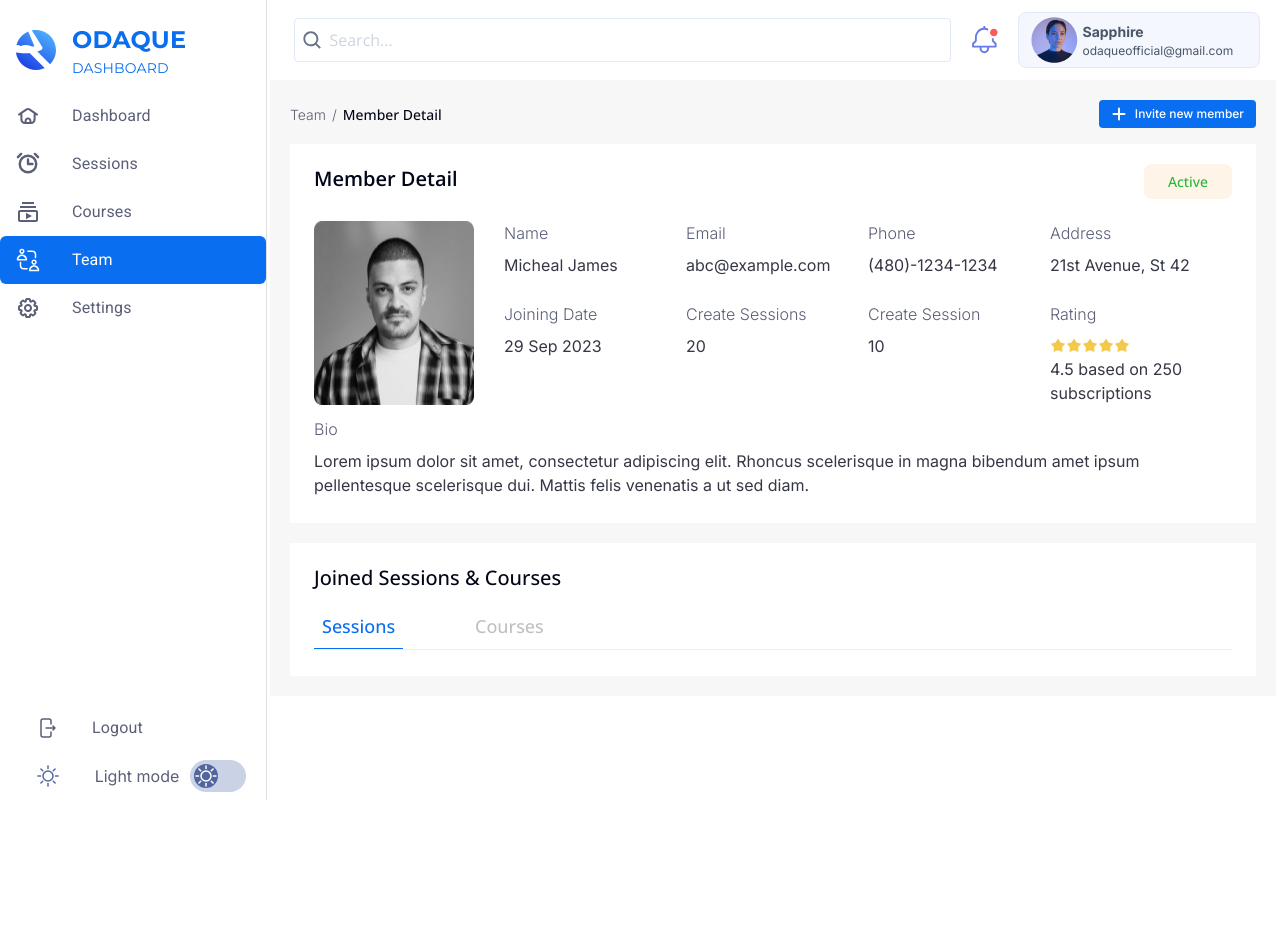
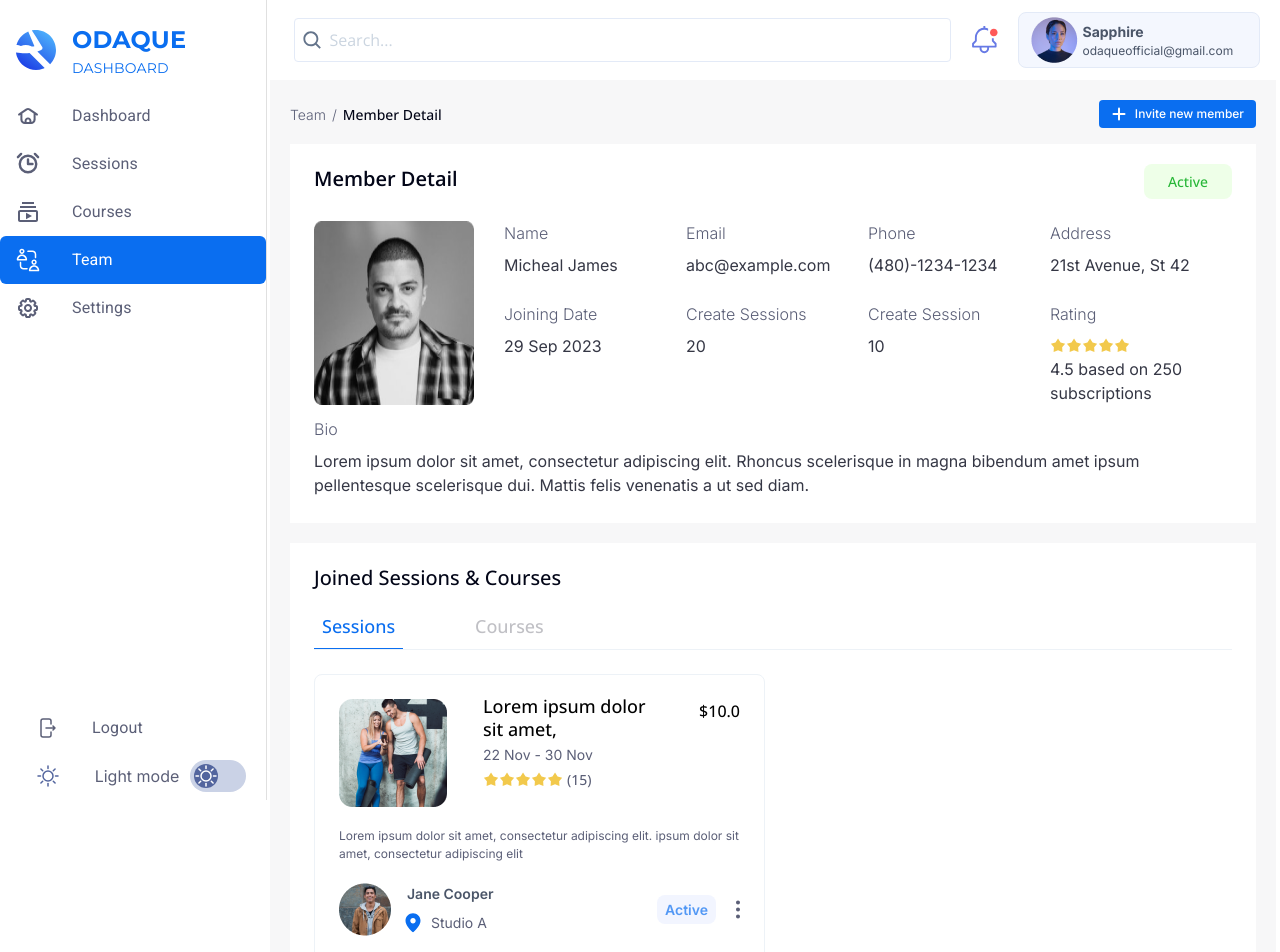
Before and after one commit to AkhtarZaman7/odaque-web-dashboard, a Next.js app: page /dashboard/team/member-detail in a window 1280 px wide. Shown: the top 952 px of the page. Before the commit the page ends 800 px from the top, so only its background shows below. Built offline with nearby package versions, Linux system fonts and the light colour scheme.

Commit message:
memberdetails

```diff
--- a/src/app/(auth)/dashboard/team/member-detail/page.jsx
+++ b/src/app/(auth)/dashboard/team/member-detail/page.jsx
@@ -3,6 +3,8 @@ import React, { useState } from "react";
 import AppIcons from "../../../../../../public/assets/icons";
 import Link from "next/link";
 import MemberDetailCard from "../../../../../components/MemberDetailCard";
+import MemberCourse from "../../../../../components/MemberCourse";
+import MemberSession from "../../../../../components/MemberSession";
 
 const MemberDetail = () => {
   const [joined, setJoined] = useState(true);
@@ -67,9 +69,7 @@ const MemberDetail = () => {
                 </button>
               </div>
             </div>
-            <div>
-
-            </div>
+            {joined ? <MemberSession /> : <MemberCourse />}
           </div>
         </div>
       </div>
--- /dev/null
+++ b/src/components/MemberCourse.jsx
@@ -0,0 +1,6 @@
+import React from "react";
+
+const MemberCourse = () => {
+  return <div>MemberCourse</div>;
+};
+export default MemberCourse;
--- a/src/components/MemberDetailCard.jsx
+++ b/src/components/MemberDetailCard.jsx
@@ -22,7 +22,7 @@ const MemberDetailCard = () => {
         <p className="text-[20px] font-semibold font-sans text-secondary">
           Member Detail
         </p>
-        <div className="bg-editBg px-[24px] py-[7px] rounded-lg">
+        <div className=" px-[24px] bg-activebg2 py-[7px] rounded-lg">
           <p className="font-sans text-[14px] text-active font-medium">
             Active
           </p>
--- /dev/null
+++ b/src/components/MemberSession.jsx
@@ -0,0 +1,133 @@
+import React from "react";
+import fitnessPicture from "../../public/assets/images/fitnesspicture.png";
+import profilePicture from "../../public/assets/images/profilepicture.png";
+import AppIcons from "../../public/assets/icons";
+const iconComponents = [
+  AppIcons.completed,
+  AppIcons.waiting,
+  AppIcons.pending,
+  AppIcons.cancelled,
+  AppIcons.up,
+  AppIcons.down,
+  AppIcons.union,
+  AppIcons.pin,
+  AppIcons.star,
+];
+
+const MemberSession = () => {
+  const SessionDetails = [
+    {
+      id: 1,
+      picture: fitnessPicture.src,
+      title: "Lorem ipsum dolor sit amet,",
+      price: "$10.0",
+      date: "22 Nov - 30 Nov",
+      rating: 15,
+      details:
+        "High-Intensity Interval Training (HIIT) Cardio, Boost your fitness and torch calories",
+      description:
+        "Lorem ipsum dolor sit amet, consectetur adipiscing elit. ipsum dolor sit amet, consectetur adipiscing elit",
+      profilePicture: profilePicture.src,
+      Name: "Jane Cooper",
+      status: "Active",
+      locationIcon: iconComponents[7],
+      starIcon: iconComponents[8],
+      studio: "Studio A",
+      unionIcon: iconComponents[6],
+      category: "Fitness Gym",
+      edit: "Edit",
+      studio: "Studio A",
+      startDate: "September 26, 2023",
+      endDate: "November 06, 2023",
+    },
+  ];
+
+  return (
+    <div className="grid grid-cols-2 gap-4 pt-6">
+      {SessionDetails.map((item) => (
+        <div key={item.id} className="flex flex-col rounded-lg border p-6">
+          <div className="flex flex-row">
+            <img src={item.picture} alt={item.title} />
+            <div className="  ml-9 flex w-full flex-col  ">
+              <div className="flex flex-row justify-between">
+                <div className="w-[163px]">
+                  <p className="font-sans font-medium text-[18px] leading-tight text-black -mt-1">
+                    {item.title}
+                  </p>
+                </div>
+                <div className="font-sans font-medium text-black text-[16px]">
+                  {item.price}
+                </div>
+              </div>
+              <div className="pt-[4px]">
+                <p className="text-sm text-descriptiontext font-inter pt-0">
+                  {item.date}
+                </p>
+              </div>
+              <div className="flex flex-row items-center pt-1 pb-1">
+                {Array.from({ length: 5 }).map((_, index) => (
+                  <div key={index}>{item.starIcon && <item.starIcon />}</div>
+                ))}
+                <div>
+                  <p className="pl-1 text-[14px] font-medium text-inter text-descriptiontext">
+                    ({item.rating})
+                  </p>
+                </div>
+              </div>
+              {/* <div className="flex flew-row items-center pt-[4px]  pl-[6px]">
+          {item.subscribers.map((item, index) => (
+            <div className="flex flex-row ml-[-4px]">
+              <img src={item.image} alt="subscriber" />
+            </div>
+          ))}
+          <p className="text-[14px] font-medium text-descriptiontext font-inter pl-[4px]">
+            +3
+          </p>
+        </div> */}
+            </div>
+          </div>
+
+          <div className="w-full pt-5 ">
+            <p className="font-inter text-xs text-descriptiontext">
+              {item.description}
+            </p>
+          </div>
+
+          <div className="flex flex-row justify-between pt-5">
+            <div className="flex flex-row">
+              <div>
+                <img src={item.profilePicture} alt={item.title} />
+              </div>
+
+              <div className="flex flex-col ">
+                <p className="pl-4 font-inter text-sm font-semibold ">
+                  {item.Name}
+                </p>
+                <div className="flex flex-row items-center pl-3 pt-2 ">
+                  {item.locationIcon && <item.locationIcon />}
+                  <div>
+                    <p className="pl-2 text-sm text-descriptiontext font-inter">
+                      {item.studio}
+                    </p>
+                  </div>
+                </div>
+              </div>
+            </div>
+
+            <div className="flex flex-row items-center rounded-lg ">
+              <div className="rounded-lg bg-statusBg">
+                <p className="px-2 py-1 text-sm font-semibold text-statusColor font-inter">
+                  {item.status}
+                </p>
+              </div>
+              <div className="pl-5  ">
+                {item.unionIcon && <item.unionIcon />}
+              </div>
+            </div>
+          </div>
+        </div>
+      ))}
+    </div>
+  );
+};
+export default MemberSession;
--- a/src/components/common/dummy.jsx
+++ b/src/components/common/dummy.jsx
@@ -1,5 +1,5 @@
 import fitnessPicture from "../../../public/assets/images/fitnesspicture.png";
-font-medium
+import profilePicture from "../../../public/assets/images/profilepicture.png";
 import AppIcons from "../../../public/assets/icons";
 const iconComponents = [
   AppIcons.completed,
--- a/tailwind.config.js
+++ b/tailwind.config.js
@@ -96,6 +96,7 @@ module.exports = {
         activebgteams: "#f4fdf5",
         inactivebg: "#fff1f1",
         secondary: "#020517",
+        activebg2: "#EEFFE8",
       },
     },
   },
```
